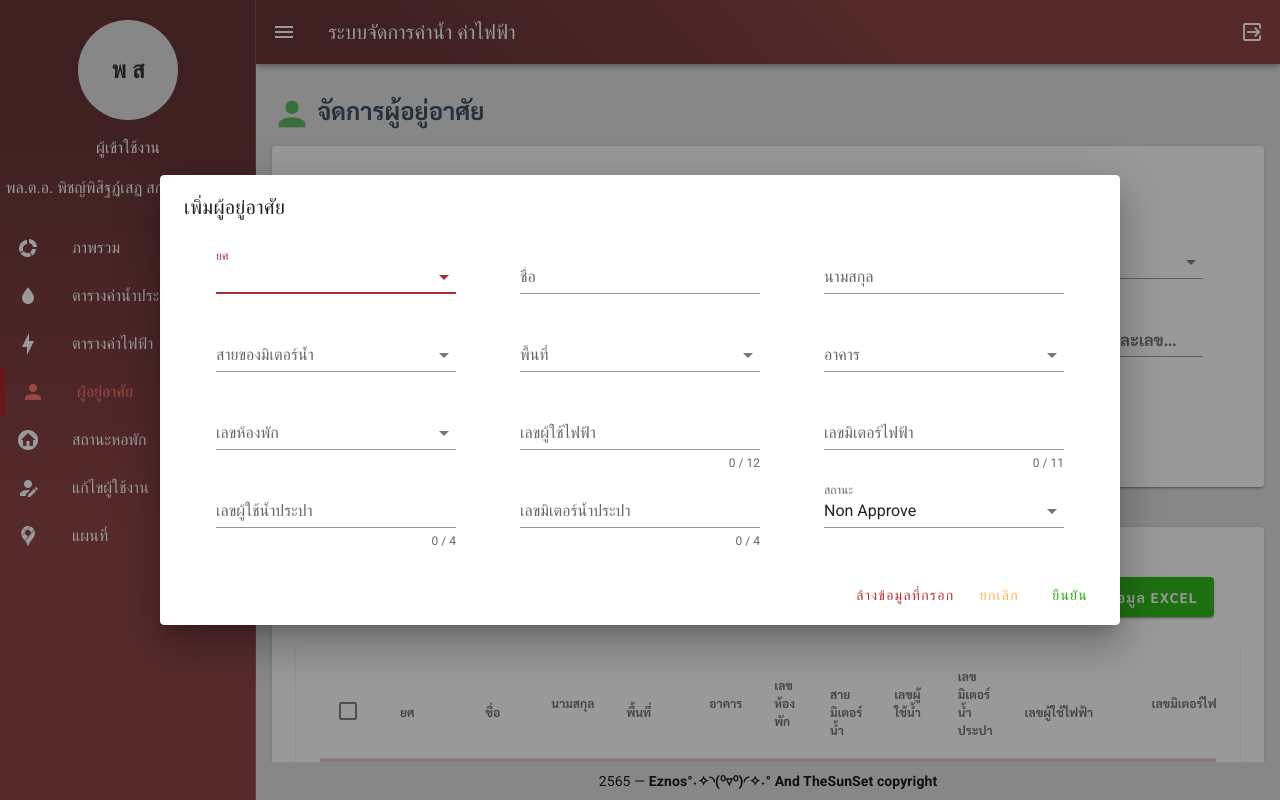
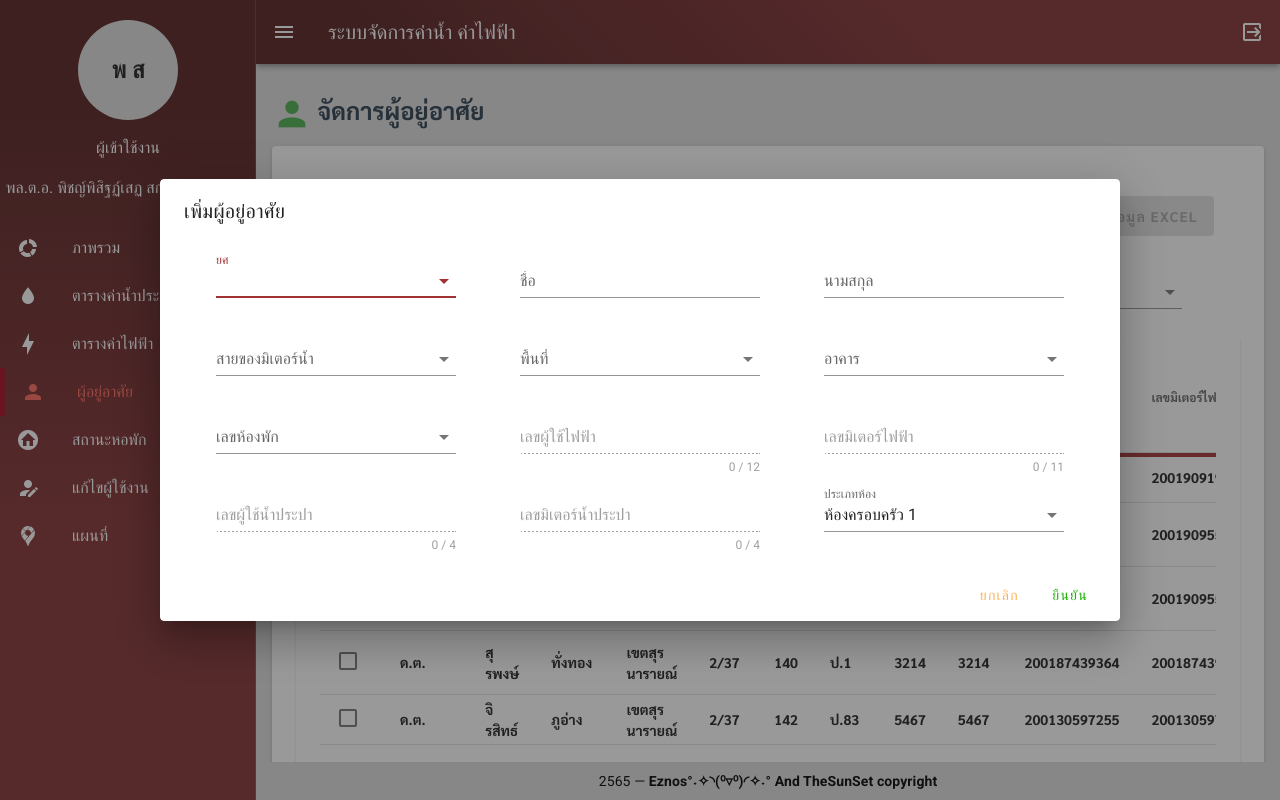
Before and after one commit to eznos/BMS-Back-Office-UI, a Vue app: page /residents in a window 1280 px wide. Both pictures are taken after a click on the button "เพิ่มผู้อยู่อาศัย". Shown: the top 800 px of the page. Built offline with nearby package versions, Linux system fonts and the light colour scheme.

Commit message:
- feat(✨): move filter to data table card create new filter

```diff
--- a/src/views/table/Resident.vue
+++ b/src/views/table/Resident.vue
@@ -15,107 +15,6 @@
           </v-row>
         </div>
       </v-row>
-      <!-- filter -->
-      <v-card class="card-filter px-6 py-6">
-        <v-card-title>
-          <v-icon size="35px" class="icon"
-            >mdi-format-list-bulleted-triangle</v-icon
-          >
-          &nbsp;&nbsp;
-          <h3>ตัวกรอง</h3>
-          <!-- button -->
-          <v-spacer></v-spacer
-        ></v-card-title>
-        <!-- filter -->
-        <v-form ref="formFilter"
-          ><v-row justify="space-between" class="px-3">
-            <!-- Filter for  name-->
-            <v-col cols="12" xs="12" sm="12" md="3" lg="4">
-              <v-text-field
-                v-model="NamefilterValue"
-                prepend-icon="mdi-magnify"
-                type="text"
-                label="ค้นหาด้วยชื่อ"
-                class="filter"
-                clearable
-              ></v-text-field>
-            </v-col>
-            <!-- filter for zone -->
-            <v-col cols="12" xs="12" sm="12" md="3" lg="4">
-              <v-autocomplete
-                class="filter"
-                prepend-icon="mdi-map-marker"
-                v-model="zoneFilterValue"
-                :items="zones"
-                label="ค้นหาด้วยพื้นที่"
-                clearable
-              >
-              </v-autocomplete>
-            </v-col>
-            <!-- filter for building -->
-            <v-col cols="12" xs="12" sm="12" md="3" lg="4">
-              <v-autocomplete
-                class="filter"
-                prepend-icon="mdi-office-building"
-                v-model="buildingFilterValue"
-                :items="buildings"
-                label="ค้นหาด้วยอาคาร"
-                clearable
-              >
-              </v-autocomplete>
-            </v-col>
-            <!-- Filter for  roomnumber-->
-            <v-col cols="12" xs="12" sm="12" md="3" lg="4">
-              <v-autocomplete
-                class="filter"
-                prepend-icon="mdi-room-service"
-                v-model="roomFilterValue"
-                :items="rooms"
-                label="ค้นหาด้วยเลขห้อง"
-                clearable
-              >
-              </v-autocomplete>
-            </v-col>
-            <!-- Filter for  water electric meter number-->
-            <v-col cols="12" xs="12" sm="12" md="3" lg="4">
-              <v-text-field
-                label="กรองด้วยเลขผู้ใช้และเลขมิเตอร์"
-                class="filter"
-                v-model="search"
-                prepend-icon="mdi-room-service"
-                clearable
-                type="text"
-                @keypress="isNumber($event)"
-              >
-              </v-text-field>
-            </v-col>
-          </v-row>
-          <!-- button -->
-          <v-col cols="12" justify="space-between" class="px-3">
-            <!-- enter filter -->
-            <!-- <v-btn
-              outlined
-              color="agree"
-              class="button-filter pt-6 pb-6"
-              width="140"
-            >
-              <v-icon>mdi-magnify</v-icon>
-              กรอง
-            </v-btn> -->
-            <!-- reset filter -->
-            <v-btn
-              outlined
-              color="error"
-              width="140"
-              @click="clearFilter"
-              class="button-filter pt-6 pb-6"
-            >
-              <v-icon>mdi-delete-sweep</v-icon>
-              &nbsp; ล้างการกรอง
-            </v-btn>
-          </v-col>
-        </v-form>
-      </v-card>
     </div>
     <!-- data-table and button -->
     <v-card class="card-filter px-6 py-6">
@@ -131,7 +30,7 @@
           v-bind="attrs"
           v-on="on"
           class="button-filter pt-5 pb-5"
-          :disabled="!selectAll"
+          :disabled="!selectItem"
           @click="deleteItemSelected"
         >
           <v-icon>mdi-delete-sweep</v-icon>
@@ -197,11 +96,11 @@
                       <!-- watergroup -->
                       <v-col cols="12" sm="6" md="4">
                         <v-autocomplete
-                          v-model="editedItem.meter_group"
+                          v-model="editedItem.water_zone"
                           required
                           :items="meterGroups"
                           label="สายของมิเตอร์น้ำ"
-                          :rules="rules.buildingRoom"
+                          :rules="rules.zonesBuildingsRoom"
                           clearable
                         >
                         </v-autocomplete>
@@ -213,7 +112,7 @@
                           label="พื้นที่"
                           required
                           :items="zones"
-                          :rules="rules.buildingRoom"
+                          :rules="rules.zonesBuildingsRoom"
                           clearable
                         >
                         </v-autocomplete>
@@ -225,7 +124,7 @@
                           label="อาคาร"
                           required
                           :items="buildings"
-                          :rules="rules.buildingRoom"
+                          :rules="rules.zonesBuildingsRoom"
                           clearable
                         >
                         </v-autocomplete>
@@ -238,7 +137,7 @@
                           required
                           @keypress="isNumber($event)"
                           :items="rooms"
-                          :rules="rules.buildingRoom"
+                          :rules="rules.zonesBuildingsRoom"
                           clearable
                         >
                         </v-autocomplete>
@@ -252,6 +151,8 @@
                           clearable
                           required
                           counter="12"
+                          maxlength="12"
+                          disabled
                           :rules="rules.electricNumber"
                         ></v-text-field>
                       </v-col>
@@ -264,6 +165,7 @@
                           clearable
                           required
                           counter="11"
+                          disabled
                           :rules="rules.electricMeterNumber"
                         ></v-text-field>
                       </v-col>
@@ -276,6 +178,7 @@
                           clearable
                           required
                           counter="4"
+                          disabled
                           :rules="rules.waterNumber"
                         ></v-text-field>
                       </v-col>
@@ -288,18 +191,19 @@
                           clearable
                           required
                           counter="4"
+                          disabled
                           :rules="rules.waterNumber"
                         ></v-text-field>
                       </v-col>
-                      <!-- status -->
+                      <!-- room_type -->
                       <v-col cols="12" sm="6" md="4">
                         <v-select
-                          v-model="editedItem.status"
-                          :items="statuses"
-                          label="สถานะ"
+                          v-model="editedItem.room_type"
+                          :items="room_types"
+                          label="ประเภทห้อง"
                           clearable
                           required
-                          :rules="rules.buildingRoom"
+                          :rules="rules.zonesBuildingsRoom"
                         >
                         </v-select>
                       </v-col>
@@ -309,9 +213,6 @@
               </v-card-text>
               <v-card-actions>
                 <v-spacer></v-spacer>
-                <v-btn large color="error" text @click="clearForm">
-                  ล้างข้อมูลที่กรอก
-                </v-btn>
                 <v-form ref="form" v-model="valid" lazy-validation>
                   <v-btn color="warning" text @click="close"> ยกเลิก </v-btn>
                   <v-btn color="agree" :disabled="!valid" text @click="save">
@@ -337,42 +238,80 @@
               </v-card-actions>
             </v-card>
           </v-dialog>
-          <!-- import excel -->
-          <v-dialog v-model="importExcel" max-width="75%">
+          <!-- export excel to email -->
+          <v-dialog v-model="exportExcelResident" persistent max-width="75%">
             <template v-slot:activator="{ on: attrs }">
               <v-btn
-                color="agree"
+                color="#1572A1"
                 class="button-filter pt-5 pb-5"
-                dark
                 v-on="{ ...attrs }"
+                :disabled="!selectItem"
               >
-                <v-icon> mdi-account-plus </v-icon>
-                &nbsp; import ข้อมูล Excel
+                <v-icon> mdi-file-export-outline </v-icon>
+                &nbsp; Export ข้อมูล Excel
               </v-btn>
             </template>
             <v-card>
-              <v-card-title> นำเข้าข้อมูล Excel </v-card-title>
-              <v-card-text>
-                <v-file-input
-                  label="เลือกไฟล์ Excel ที่ต้องการ"
-                  counter
-                  multiple
-                  show-size
-                  :rules="rules.fotmat"
-                  type="file"
-                  accept=".xlsx, .xlsm, .xlsb, .xltx, .xltm,  .xls,  .xla,"
-                ></v-file-input>
-              </v-card-text>
+              <v-card-title>
+                ต้องการ export ข้อมูลเป็นรูปแบบ Excel ที่เลือกไว้หรือไม่ ?
+              </v-card-title>
               <v-card-actions>
                 <v-spacer></v-spacer>
-                <v-btn color="agree" @click="importExcel = false">
-                  ยืนยัน
+                <v-btn
+                  color="warning"
+                  text
+                  @click="exportExcelResident = false"
+                >
+                  ยกเลิก
+                </v-btn>
+                <v-btn color="agree" text @click="exportExcelResident = false">
+                  ยืนยันข้อมูล
                 </v-btn>
               </v-card-actions>
             </v-card>
           </v-dialog>
         </div>
       </v-card-title>
+      <v-card-text>
+        <!-- filter -->
+        <v-row justify="space-between" class="px-3">
+          <!-- Filter for  name-->
+          <v-col cols="12" xs="12" sm="12" md="3" lg="4">
+            <v-text-field
+              v-model="search"
+              prepend-icon="mdi-magnify"
+              type="text"
+              label="ค้นหาด้วย"
+              class="filter"
+              clearable
+            ></v-text-field>
+          </v-col>
+          <!-- filter for zone -->
+          <v-col cols="12" xs="12" sm="12" md="3" lg="4">
+            <v-autocomplete
+              class="filter"
+              prepend-icon="mdi-map-marker"
+              v-model="zoneFilterValue"
+              :items="zones"
+              label="กรองด้วยพื้นที่"
+              clearable
+            >
+            </v-autocomplete>
+          </v-col>
+          <!-- filter for building -->
+          <v-col cols="12" xs="12" sm="12" md="3" lg="4">
+            <v-autocomplete
+              class="filter"
+              prepend-icon="mdi-office-building"
+              v-model="buildingFilterValue"
+              :items="buildings"
+              label="กรองด้วยอาคาร"
+              clearable
+            >
+            </v-autocomplete>
+          </v-col>
+        </v-row>
+      </v-card-text>
       <v-data-table
         v-model="selected"
         :headers="headers"
@@ -409,14 +348,15 @@ export default {
     on: {},
     selected: [],
     itemsPerPage: 5,
-    selectAll: false,
+    selectItem: false,
     menu: false,
-    status: "",
+    room_type: "",
     search: "",
     dialogDelete: false,
+    exportExcelResident: false,
     meterGroup: "",
     meterGroups: ["ป.1", "ป.83", "ป.84", "ป.212", "ป.391"],
-    statuses: ["Approve", "Non Approve"],
+    room_types: ["ห้องโสด", "ห้องครอบครัว 1", "ห้องครอบครัว 2"],
     // Filter models.
     NamefilterValue: "",
     zoneFilterValue: "",
@@ -440,7 +380,7 @@ export default {
       "ส.ต.ต.",
     ],
     zonesBuildings: {
-      ส่วนกลาง: [
+      เขตส่วนกลาง: [
         "2/11",
         "2/12",
         "2/13",
@@ -450,7 +390,7 @@ export default {
         "2/17",
         "2/18",
       ],
-      สุรนารายณ์: [
+      เขตสุรนารายณ์: [
         "2/20",
         "2/21",
         "2/22",
@@ -473,7 +413,7 @@ export default {
         "2/40",
         "2/41",
       ],
-      อังฏดาง: ["2/19"],
+      เขตอังฏดาง: ["2/19"],
     },
     buildingsRooms: {
       "2/11": [
@@ -947,14 +887,14 @@ export default {
       room_no: "",
       electric_no: "",
       water_meter_no: "",
-      status: "Non Approve",
+      room_type: "ห้องครอบครัว 1",
     },
     defaultItem: {
       first_name: "",
       room_no: "",
       electric_no: "",
       water_meter_no: "",
-      status: "",
+      room_type: "",
     },
     rules: {
       format: [
@@ -996,7 +936,6 @@ export default {
         {
           text: "ชื่อ",
           value: "first_name",
-          filter: this.nameFilter,
         },
         {
           text: "นามสกุล",
@@ -1015,11 +954,10 @@ export default {
         {
           text: "เลขห้องพัก",
           value: "room_no",
-          filter: this.roomFilter,
         },
         {
           text: "สายมิเตอร์น้ำ",
-          value: "meter_group",
+          value: "water_zone",
         },
         {
           text: "เลขผู้ใช้น้ำ",
@@ -1039,7 +977,7 @@ export default {
         },
         {
           text: "สถานะ",
-          value: "status",
+          value: "room_type",
         },
         {
           text: "การจัดการ",
@@ -1094,169 +1032,163 @@ export default {
           rank: "ด.ต.หญิง",
           first_name: "อธิวัฒน์",
           last_name: " เจิมสูงเนิน",
-          zone: "สุรนารายณ์",
+          zone: "เขตสุรนารายณ์",
           building: "2/36",
           room_no: "132",
-          meter_group: "9040",
+          water_zone: "ป.1",
           electricity_no: "200190919501",
           electricity_meter_no: "20019091950",
           water_no: "4567",
           water_meter_no: "4567",
           date_pay: "2021-06",
           price: 323.6,
-          status: "Non Approve",
+          room_type: "ห้องโสด",
         },
         {
           rank: "จ.ส.ต.",
           first_name: "ยุพาพร ",
           last_name: "พวงมะเทศ",
-          zone: "สุรนารายณ์",
+          zone: "เขตสุรนารายณ์",
           building: "2/36",
           room_no: "133",
-          meter_group: "9040",
+          water_zone: "ป.1",
           electricity_no: "200190955212",
           electricity_meter_no: "20019095521",
           water_no: "7540",
           water_meter_no: "7540",
           date_pay: "2021-06",
           price: 742.29,
-          status: "Approve",
+          room_type: "ห้องครอบครัว 2",
         },
         {
           rank: "ด.ต.",
           first_name: "เทวราช",
           last_name: " ดวงทอง",
-          zone: "สุรนารายณ์",
+          zone: "เขตสุรนารายณ์",
           building: "2/36",
           room_no: "138",
-          meter_group: "9040",
+          water_zone: "ป.1",
           electricity_no: "200190955393",
           electricity_meter_no: "20019095539",
           water_no: "9856",
           water_meter_no: "9856",
           date_pay: "2021-06",
           price: 0.0,
-          status: "Approve",
+          room_type: "ห้องครอบครัว 2",
         },
         {
           rank: "ด.ต.",
           first_name: "สุรพงษ์ ",
           last_name: "ทั่งทอง",
-          zone: "สุรนารายณ์",
+          zone: "เขตสุรนารายณ์",
           building: "2/37",
           room_no: "140",
-          meter_group: "9040",
+          water_zone: "ป.1",
           electricity_no: "200187439364",
           electricity_meter_no: "20018743936",
           water_no: "3214",
           water_meter_no: "3214",
           date_pay: "2021-06",
           price: 33.34,
-          status: "Approve",
+          room_type: "ห้องครอบครัว 2",
         },
         {
           rank: "ด.ต.",
           first_name: "จิรสิทธ์",
           last_name: " ภูอ่าง",
-          zone: "สุรนารายณ์",
+          zone: "เขตสุรนารายณ์",
           building: "2/37",
           room_no: "142",
-          meter_group: "9040",
+          water_zone: "ป.83",
           electricity_no: "200130597255",
           electricity_meter_no: "20013059725",
           water_no: "5467",
           water_meter_no: "5467",
           date_pay: "2021-06",
           price: 1068.8,
-          status: "Non Approve",
+          room_type: "ห้องโสด",
         },
         {
           rank: "ร.ต.ท.",
           first_name: "วุฒิชัย",
           last_name: " บุญใบ",
-          zone: "สุรนารายณ์",
+          zone: "เขตสุรนารายณ์",
           building: "2/37",
           room_no: "148",
-          meter_group: "9040",
+          water_zone: "ป.83",
           electricity_no: "200130599746",
           electricity_meter_no: "20013059974",
           water_no: "8520",
           water_meter_no: "8520",
           date_pay: "2021-06",
           price: 220.21,
-          status: "Non Approve",
+          room_type: "ห้องโสด",
         },
         {
           rank: "พ.ต.อ.",
           first_name: "ธรรมศธรรม",
           last_name: " นาคมณี",
-          zone: "สุรนารายณ์",
+          zone: "เขตสุรนารายณ์",
           building: "2/38",
           room_no: "22",
-          meter_group: "9040",
+          water_zone: "ป.83",
           electricity_no: "200130694277",
           electricity_meter_no: "20013069427",
           water_no: "7845",
           water_meter_no: "7845",
           date_pay: "2021-06",
           price: 153.5,
-          status: "Non Approve",
+          room_type: "ห้องโสด",
         },
         {
           rank: "พ.ต.อ.",
           first_name: "สุพล ",
           last_name: "สุราวุฒิ",
-          zone: "สุรนารายณ์",
+          zone: "เขตสุรนารายณ์",
           building: "2/38",
           room_no: "23",
-          meter_group: "9040",
+          water_zone: "ป.83",
           electricity_no: "200130694548",
           electricity_meter_no: "20013069454",
           water_no: "3568",
           water_meter_no: "3568",
           date_pay: "2021-06",
           price: 40.9,
-          status: "Non Approve",
+          room_type: "ห้องโสด",
         },
         {
           rank: "ด.ต.",
           first_name: "พีรันธร",
           last_name: " ก้านขุนทด",
-          zone: "สุรนารายณ์",
+          zone: "เขตสุรนารายณ์",
           building: "2/38",
           room_no: "24",
-          meter_group: "9040",
+          water_zone: "ป.83",
           electricity_no: "200130695249",
           electricity_meter_no: "20013069524",
           water_no: "5568",
           water_meter_no: "5568",
           date_pay: "2021-06",
           price: 829.37,
-          status: "Non Approve",
+          room_type: "ห้องครอบครัว 1",
         },
         {
           rank: "ด.ต.",
           first_name: "อักษร ",
           last_name: "ทองวิจิตร",
-          zone: "สุรนารายณ์",
+          zone: "เขตสุรนารายณ์",
           building: "2/38",
           room_no: "26",
-          meter_group: "9040",
+          water_zone: "ป.212",
           electricity_no: "200130696190",
           electricity_meter_no: "20013069619",
           water_no: "1123",
           water_meter_no: "1123",
           date_pay: "2021-06",
           price: 0.0,
-          status: "Non Approve",
+          room_type: "ห้องครอบครัว 1",
         },
       ];
-    },
-    nameFilter(value) {
-      if (!this.NamefilterValue) {
-        return true;
-      }
-      return value.toLowerCase().includes(this.NamefilterValue.toLowerCase());
     },
     //  zone filter
     zoneFilter(value) {
@@ -1271,13 +1203,6 @@ export default {
         return true;
       }
       return value === this.buildingFilterValue;
-    },
-    // roomFilter
-    roomFilter(value) {
-      if (!this.roomFilterValue) {
-        return true;
-      }
-      return value === this.roomFilterValue;
     },
     editItem(item) {
       this.editedIndex = this.residentTable.indexOf(item);
@@ -1345,19 +1270,11 @@ export default {
         return true;
       }
     },
-    // clear form add user
-    clearForm() {
-      this.$refs.formAdduser.reset();
-    },
-    // clear filter
-    clearFilter() {
-      this.$refs.formFilter.reset();
-    },
     enterSelect() {
-      if (this.selected.length >= 2) {
-        return (this.selectAll = true);
+      if (this.selected.length >= 1) {
+        return (this.selectItem = true);
       } else {
-        return (this.selectAll = false);
+        return (this.selectItem = false);
       }
     },
     // delete as selected
@@ -1377,7 +1294,8 @@ export default {
 
 <style scoped>
 .filter {
-  padding: 5px;
+  margin-bottom: 25px;
+  padding: 10px;
 }
 .button-filter {
   margin: 10px;
```
